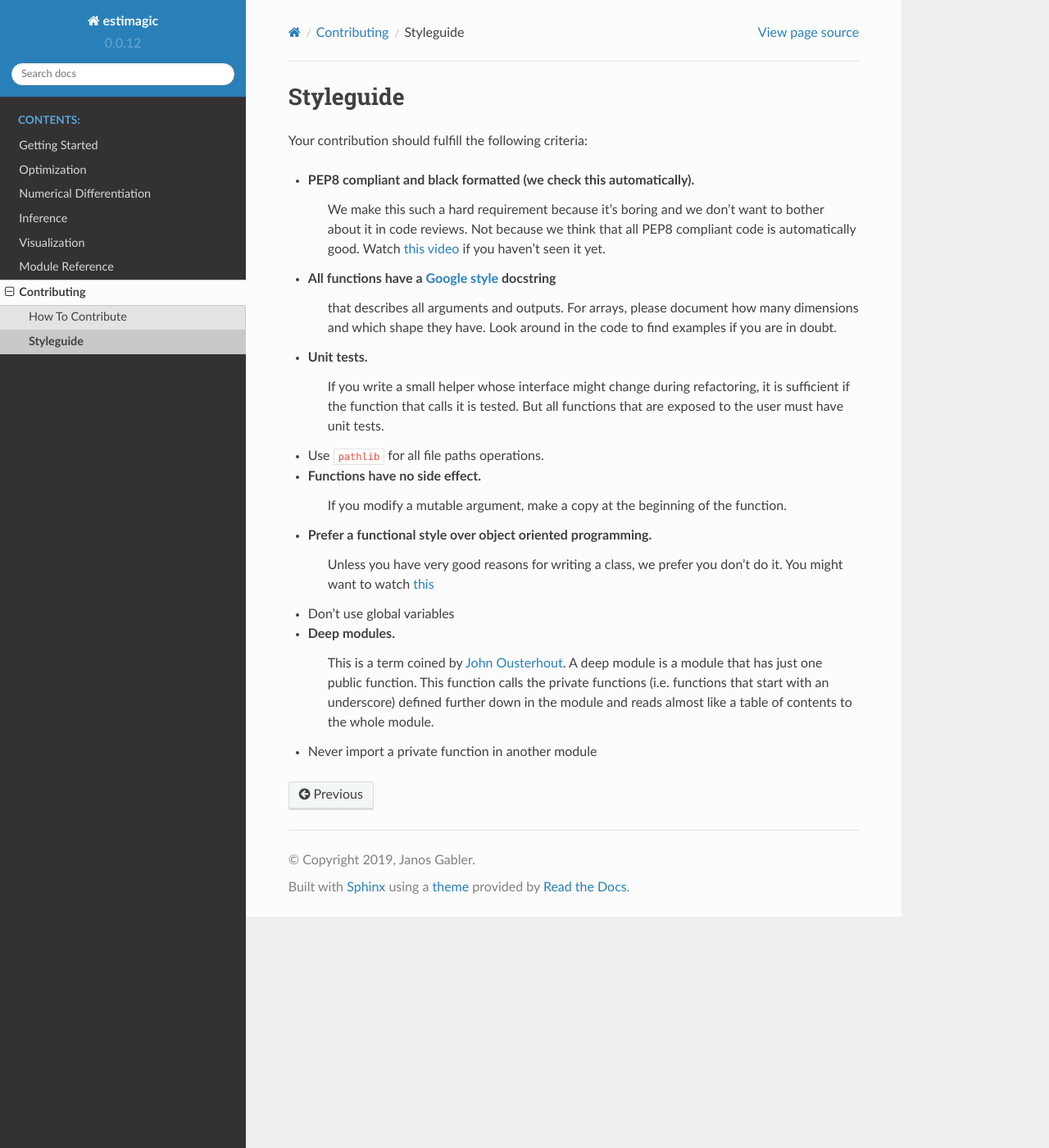
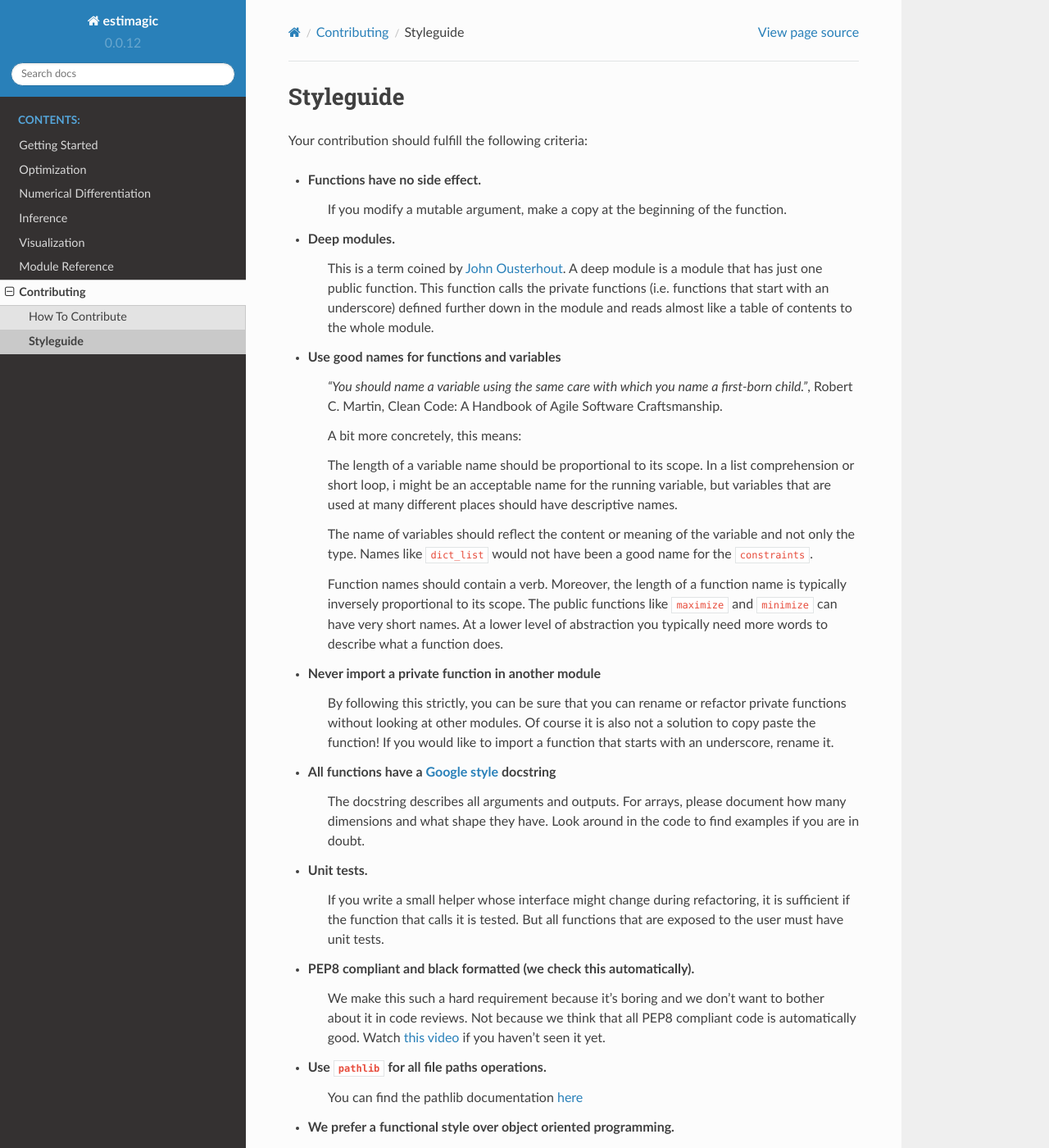
Before and after one commit to optimagic-dev/optimagic, a Sphinx documentation site: the page built from docs/source/contributing/styleguide.rst, in a window 1280 px wide and 1400 px high. Shown: the whole window at 82% size. Built offline with Sphinx 7.4.7 and the Read the Docs theme 2.0.0, drawn with Linux system fonts in a browser that asks for light colours; some of the changed text lies outside the part shown.

Commit message:
Extend styleguide.

```diff
--- a/docs/source/contributing/how-to.rst
+++ b/docs/source/contributing/how-to.rst
@@ -12,9 +12,11 @@ To get acquainted with the code base, you can also check out our `issue tracker
 defined tasks.
 
 
+0. Assuming you have settled on contributing a small fix to the project, please
+   read the :ref:`style_guide` on the next page before you continue.
 
-1. Assuming you have settled on contributing a small fix to the project, fork the
-   `repository <https://github.com/OpenSourceEconomics/estimagic/>`_. This will create a
+1. Next, fork the `repository <https://github.com/OpenSourceEconomics/estimagic/>`_.
+   This will create a
    copy of the repository where you have write access. Your fix will be implemented in
    your copy. After that, you will start a pull request (PR) which means a proposal to
    merge your changes into the project. If you plan to become a regular contributor
--- a/docs/source/contributing/styleguide.rst
+++ b/docs/source/contributing/styleguide.rst
@@ -1,33 +1,64 @@
+
+.. _style_guide:
+
 Styleguide
 ==========
 
 Your contribution should fulfill the following criteria:
 
-- PEP8 compliant and black formatted (we check this automatically).
-    We make this
-    such a hard requirement because it's boring and we don't want to bother about
-    it in code reviews. Not because we think that all PEP8 compliant code is
-    automatically good. Watch `this video <https://www.youtube.com/watch?v=wf-BqAjZb8M>`_
-    if you haven't seen it yet.
-- All functions have a `Google style <https://tinyurl.com/mxams9k>`_ docstring
-    that describes all arguments and outputs. For arrays, please document how
-    many dimensions and which shape they have. Look around in the code to find
-    examples if you are in doubt.
-- Unit tests.
-    If you write a small helper whose interface might change during refactoring,
-    it is sufficient if the function that calls it is tested.
-    But all functions that are exposed to the user must have unit tests.
-- Use ``pathlib`` for all file paths operations.
 - Functions have no side effect.
     If you modify a mutable argument, make a copy at the beginning of the function.
-- Prefer a functional style over object oriented programming.
-    Unless you have very good reasons for writing a class, we prefer you don't do
-    it. You might want to watch `this <https://www.youtube.com/watch?v=o9pEzgHorH0>`_
-- Don't use global variables
 - Deep modules.
     This is a term coined by
     `John Ousterhout <https://www.youtube.com/watch?v=bmSAYlu0NcY>`_. A deep module
     is a module that has just one public function. This function calls the private
     functions (i.e. functions that start with an underscore) defined further down
     in the module and reads almost like a table of contents to the whole module.
+- Use good names for functions and variables
+    *"You should name a variable using the same care with which you name a first-born
+    child."*, Robert C. Martin, Clean Code: A Handbook of Agile Software Craftsmanship.
+
+    A bit more concretely, this means:
+
+    The length of a variable name should be proportional to its scope.
+    In a list comprehension or short loop, i might be an acceptable name for
+    the running variable, but variables that are used at many different
+    places should have descriptive names.
+
+    The name of variables should reflect the content or meaning of the
+    variable and not only the type. Names like ``dict_list`` would not
+    have been a good name for the ``constraints``.
+
+    Function names should contain a verb. Moreover, the length of a
+    function name is typically inversely proportional to its scope. The public
+    functions like ``maximize`` and ``minimize`` can have very short names.
+    At a lower level of abstraction you typically need more words to describe
+    what a function does.
 - Never import a private function in another module
+    By following this strictly, you can be sure that you can rename or refactor
+    private functions without looking at other modules. Of course it is also not
+    a solution to copy paste the function! If you would like to import a function
+    that starts with an underscore, rename it.
+- All functions have a `Google style <https://tinyurl.com/mxams9k>`_ docstring
+    The docstring describes all arguments and outputs. For arrays, please document
+    how many dimensions and what shape they have. Look around in the code to find
+    examples if you are in doubt.
+- Unit tests.
+    If you write a small helper whose interface might change during refactoring,
+    it is sufficient if the function that calls it is tested.
+    But all functions that are exposed to the user must have unit tests.
+- PEP8 compliant and black formatted (we check this automatically).
+    We make this such a hard requirement because it's boring and we don't
+    want to bother about it in code reviews. Not because we think that all
+    PEP8 compliant code is automatically good.
+    Watch `this video <https://www.youtube.com/watch?v=wf-BqAjZb8M>`_
+    if you haven't seen it yet.
+- Use ``pathlib`` for all file paths operations.
+    You can find the pathlib documentation
+    `here <https://docs.python.org/3/library/pathlib.html>`_
+- We prefer a functional style over object oriented programming.
+    Unless you have very good reasons for writing a class, we prefer you don't do
+    it. You might want to watch `this <https://www.youtube.com/watch?v=o9pEzgHorH0>`_
+- Don't use global variables unless absolutely necessary
+    Exceptions are global variables from a config file that replace magic numbers.
+    Never use mutable global variables!
```
